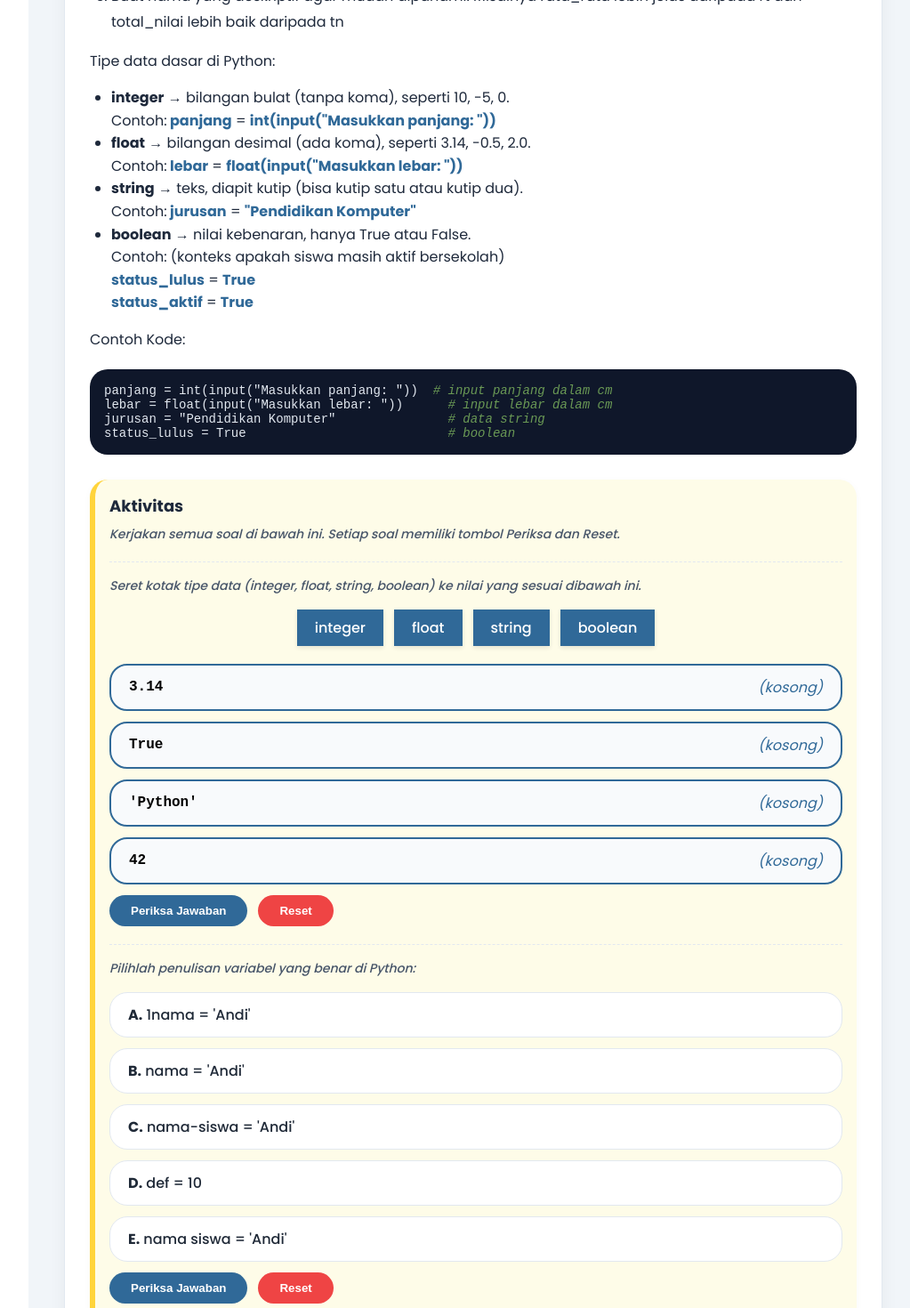
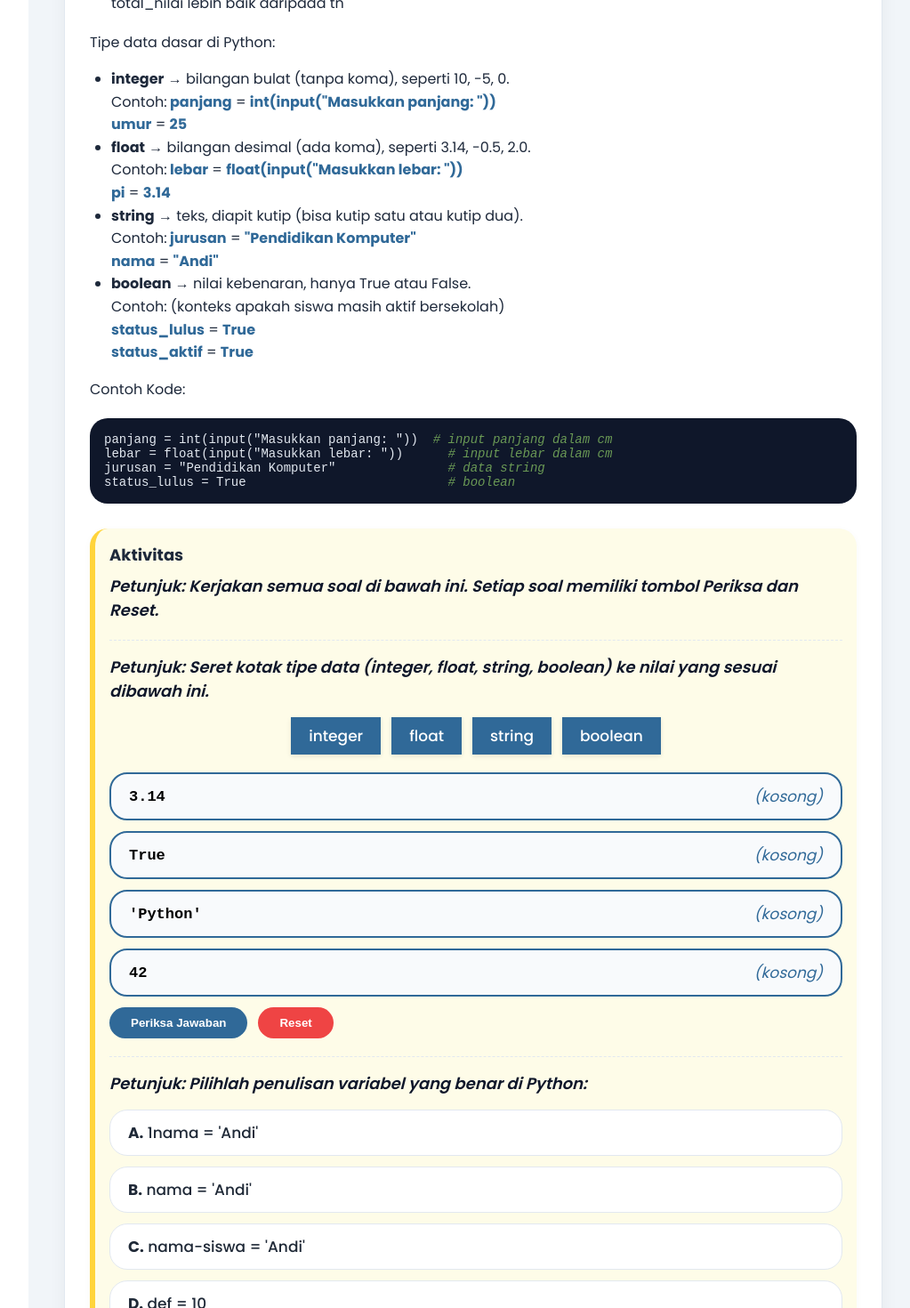
Before and after one commit to Halooci/Lidict, a React (Vite) app: page /Apersepsi in a window 1280 px wide. Shown: the part 1300-2770 px from the top of the page at 89% size, without its empty margins (248-1271 px from the left). Built offline with nearby package versions, Linux system fonts and the light colour scheme; no server answers; the database is empty; sample sign-in values are in the browser's storage.

Commit message:
eksplo upd

```diff
--- a/src/pages/materi/List/OperasiDanManipulasi.jsx
+++ b/src/pages/materi/List/OperasiDanManipulasi.jsx
@@ -1958,8 +1958,10 @@ export default function OperasiManipulasiList() {
             <h2 style={styles.sectionTitle}>Eksplorasi Awal</h2>
             <div style={styles.card}>
               <p style={styles.text}>
-                Sebelum belajar lebih dalam, jawab pertanyaan berikut dengan memilih opsi yang tersedia.
-                <strong style={{ color: "#0d6efd" }}> Materi akan terbuka setelah kedua pertanyaan dijawab.</strong>
+                Sebelum mempelajari lebih dalam, jawab pertanyaan berikut dengan memilih opsi yang tersedia.
+                Eksplorasi awal ini bertujuan untuk mengukur pemahaman awal Anda terhadap materi yang akan dipelajari.
+                Maka dari itu, <strong>jawaban</strong> Anda <strong>tidak harus benar</strong>, jawab sesuai pemahaman Anda.
+                <strong> Materi akan terbuka setelah kedua pertanyaan dijawab.</strong>
                 {isEksplorasiCompleted && " (Anda sudah menyelesaikan eksplorasi ini sebelumnya.)"}
               </p>
               {eksplorasiQuestions.map((q, idx) => {
--- a/src/pages/materi/List/PembuatanAksesElement.jsx
+++ b/src/pages/materi/List/PembuatanAksesElement.jsx
@@ -1284,8 +1284,10 @@ sys.stdout = StringIO()
             <h2 style={styles.sectionTitle}>Eksplorasi Awal</h2>
             <div style={styles.card}>
               <p style={styles.text}>
-                Sebelum belajar lebih dalam, jawab pertanyaan berikut dengan memilih opsi yang tersedia.
-                <strong style={{ color: "#0d6efd" }}> Materi akan terbuka setelah kedua pertanyaan dijawab.</strong>
+                Sebelum mempelajari lebih dalam, jawab pertanyaan berikut dengan memilih opsi yang tersedia.
+                Eksplorasi awal ini bertujuan untuk mengukur pemahaman awal Anda terhadap materi yang akan dipelajari.
+                Maka dari itu, <strong>jawaban</strong> Anda <strong>tidak harus benar</strong>, jawab sesuai pemahaman Anda.
+                <strong> Materi akan terbuka setelah kedua pertanyaan dijawab.</strong>
                 {isEksplorasiCompleted && " (Anda sudah menyelesaikan eksplorasi ini sebelumnya.)"}
               </p>
               {eksplorasiQuestions.map((q, idx) => {
--- a/src/pages/materi/List/PendahuluanList.jsx
+++ b/src/pages/materi/List/PendahuluanList.jsx
@@ -778,7 +778,9 @@ sys.stdout = StringIO()
             <h2 style={styles.sectionTitle}>Eksplorasi Awal</h2>
             <div style={styles.card}>
               <p style={styles.text}>
-                Sebelum mempelajari lebih dalam, jawab pertanyaan berikut dengan memilih opsi yang tersedia. Jawaban <strong>tidak harus benar</strong>, jawab sesuai pemahaman Anda.
+                Sebelum mempelajari lebih dalam, jawab pertanyaan berikut dengan memilih opsi yang tersedia.
+                Eksplorasi awal ini bertujuan untuk mengukur pemahaman awal Anda terhadap materi yang akan dipelajari.
+                Maka dari itu, <strong>jawaban</strong> Anda <strong>tidak harus benar</strong>, jawab sesuai pemahaman Anda.
                 <strong> Materi akan terbuka setelah kedua pertanyaan dijawab.</strong>
                 {isEksplorasiCompleted && " (Anda sudah menyelesaikan eksplorasi ini sebelumnya.)"}
               </p>
--- a/src/pages/materi/NestedList/OperasiNestedList.jsx
+++ b/src/pages/materi/NestedList/OperasiNestedList.jsx
@@ -1044,7 +1044,9 @@ const Eksplorasi = ({ topicName, onComplete }) => {
       <div style={styles.card}>
         <p style={styles.text}>
           Sebelum mempelajari lebih dalam, jawab pertanyaan berikut dengan memilih opsi yang tersedia.
-          <strong style={{ color: "#0d6efd" }}> Materi akan terbuka setelah kedua pertanyaan dijawab.</strong>
+          Eksplorasi awal ini bertujuan untuk mengukur pemahaman awal Anda terhadap materi yang akan dipelajari.
+          Maka dari itu, <strong>jawaban</strong> Anda <strong>tidak harus benar</strong>, jawab sesuai pemahaman Anda.
+          <strong> Materi akan terbuka setelah kedua pertanyaan dijawab.</strong>
           {selected.every(s => s !== null) && " (Anda sudah menyelesaikan eksplorasi ini sebelumnya.)"}
         </p>
         {questions.map((q, idx) => {
--- a/src/pages/materi/NestedList/PembuatanAksesNestedList.jsx
+++ b/src/pages/materi/NestedList/PembuatanAksesNestedList.jsx
@@ -1038,8 +1038,10 @@ const Eksplorasi = ({ topicName, onComplete }) => {
       <h2 style={styles.sectionTitle}>Eksplorasi Awal</h2>
       <div style={styles.card}>
         <p style={styles.text}>
-          Sebelum belajar lebih dalam, jawab pertanyaan berikut dengan memilih opsi yang tersedia.
-          <strong style={{ color: "#0d6efd" }}> Materi akan terbuka setelah kedua pertanyaan dijawab.</strong>
+          Sebelum mempelajari lebih dalam, jawab pertanyaan berikut dengan memilih opsi yang tersedia.
+          Eksplorasi awal ini bertujuan untuk mengukur pemahaman awal Anda terhadap materi yang akan dipelajari.
+          Maka dari itu, <strong>jawaban</strong> Anda <strong>tidak harus benar</strong>, jawab sesuai pemahaman Anda.
+          <strong> Materi akan terbuka setelah kedua pertanyaan dijawab.</strong>
           {selected.every(s => s !== null) && " (Anda sudah menyelesaikan eksplorasi ini sebelumnya.)"}
         </p>
         {questions.map((q, idx) => {
--- a/src/pages/materi/NestedList/PendahuluanNestedList.jsx
+++ b/src/pages/materi/NestedList/PendahuluanNestedList.jsx
@@ -415,7 +415,9 @@ const Eksplorasi = ({ topicName, onComplete }) => {
       <div style={styles.card}>
         <p style={styles.text}>
           Sebelum mempelajari lebih dalam, jawab pertanyaan berikut dengan memilih opsi yang tersedia.
-          <strong style={{ color: "#0d6efd" }}> Materi akan terbuka setelah kedua pertanyaan dijawab.</strong>
+          Eksplorasi awal ini bertujuan untuk mengukur pemahaman awal Anda terhadap materi yang akan dipelajari.
+          Maka dari itu, <strong>jawaban</strong> Anda <strong>tidak harus benar</strong>, jawab sesuai pemahaman Anda.
+          <strong> Materi akan terbuka setelah kedua pertanyaan dijawab.</strong>
           {selected.every(s => s !== null) && " (Anda sudah menyelesaikan eksplorasi ini sebelumnya.)"}
         </p>
         {questions.map((q, idx) => {
--- a/src/pages/materi/PetaKonsep/Apersepsi.jsx
+++ b/src/pages/materi/PetaKonsep/Apersepsi.jsx
@@ -381,11 +381,8 @@ export default function Apersepsi() {
                 <h3 style={styles.heroTitle}>Seperti perjalanan, kita butuh tas yang tepat untuk menyimpan barang-barang</h3>
                 <p style={styles.heroText}>
                   Menyimpan banyak data tanpa struktur akan berantakan. List, Nested List, dan Dictionary adalah <strong>struktur</strong> Python
-                  yang akan mengatur data Anda. Tapi sebelumnya, mari mengingat kembali dasar-dasarnya.
+                  yang akan mengatur data Anda. Tapi sebelumnya, mari mengingat kembali dasar-dasarnya. Simak materi berikut.
                 </p>
-                <div style={styles.heroBadge}>
-                  <span><strong>Variabel</strong></span> <span>|  <strong>Tipe Data</strong>    |</span> <span><strong>Operator</strong></span> <span>|   <strong>Input/Output</strong></span>
-                </div>
               </div>
             </div>
           </section>
@@ -456,18 +453,24 @@ export default function Apersepsi() {
                   <br />
                   Contoh:
                   <strong style={{ color: "#306998" }}> panjang</strong> = <strong style={{ color: "#306998" }}>int(input("Masukkan panjang: "))</strong>
+                  <br />
+                  <strong style={{ color: "#306998" }}> umur</strong> = <strong style={{ color: "#306998" }}>25</strong>
                 </li>
                 <li>
                   <strong>float</strong> → bilangan desimal (ada koma), seperti 3.14, -0.5, 2.0.
                   <br />
                   Contoh:
                   <strong style={{ color: "#306998" }}> lebar</strong> = <strong style={{ color: "#306998" }}> float(input("Masukkan lebar: "))</strong>
+                  <br />
+                  <strong style={{ color: "#306998" }}> pi</strong> = <strong style={{ color: "#306998" }}>3.14</strong>
                 </li>
                 <li>
                   <strong>string</strong> → teks, diapit kutip (bisa kutip satu atau kutip dua).
                   <br />
                   Contoh:
                   <strong style={{ color: "#306998" }}> jurusan</strong> = <strong style={{ color: "#306998" }}>"Pendidikan Komputer"</strong>
+                  <br />
+                  <strong style={{ color: "#306998" }}> nama</strong> = <strong style={{ color: "#306998" }}>"Andi"</strong>
                 </li>
                 <li>
                   <strong>boolean</strong> → nilai kebenaran, hanya True atau False.
@@ -491,12 +494,11 @@ status_lulus = True                           # boolean`)}
               {/* AKTIVITAS 1 - GABUNGAN */}
               <div style={styles.activityWrapper}>
                 <div style={styles.activityTitle}>Aktivitas</div>
-                <p style={styles.instruction}>Kerjakan semua soal di bawah ini. Setiap soal memiliki tombol Periksa dan Reset.</p>
+                <p style={styles.instruction}>Petunjuk: Kerjakan semua soal di bawah ini. Setiap soal memiliki tombol Periksa dan Reset.</p>
 
                 {/* Soal 1.1 - Drag & Drop */}
                 <div style={styles.subActivity}>
-                  {/* <p style={styles.subLabel}>Soal 1: Cocokkan Tipe Data</p> */}
-                  <p style={styles.instruction}>Seret kotak tipe data (integer, float, string, boolean) ke nilai yang sesuai dibawah ini.</p>
+                  <p style={styles.instruction}>Petunjuk: Seret kotak tipe data (integer, float, string, boolean) ke nilai yang sesuai dibawah ini.</p>
                   <div style={styles.dragContainer}>
                     <div style={styles.dragItems}>
                       {dragItems.map((item) => (
@@ -541,8 +543,7 @@ status_lulus = True                           # boolean`)}
 
                 {/* Soal 1.2 - Pilihan Ganda */}
                 <div style={styles.subActivity}>
-                  {/* <p style={styles.subLabel}>Soal 2: Aturan Penulisan Variabel</p> */}
-                  <p style={styles.instruction}>Pilihlah penulisan variabel yang benar di Python:</p>
+                  <p style={styles.instruction}>Petunjuk: Pilihlah penulisan variabel yang benar di Python:</p>
                   <div style={styles.options}>
                     {varPilihanOptions.map((opt, idx) => (
                       <div
@@ -567,9 +568,7 @@ status_lulus = True                           # boolean`)}
 
                 {/* Soal 1.3 - Input Tipe Data */}
                 <div style={styles.subActivity}>
-                  {/* <p style={styles.subLabel}>Soal 3: Tipe Data dari Nilai</p> */}
-                  <p style={styles.instruction}>(Tulis jawaban dalam huruf kecil contoh : string/integer/float/boolean)</p>
-                  <p style={styles.instruction}>Tipe data dari nilai 5 adalah ....</p>
+                  <p style={styles.instruction}>Petunjuk: Tulis jawaban dalam huruf kecil (contoh: string/integer/float/boolean). Tipe data dari nilai 5 adalah ....</p>
                   <div style={styles.inputGroup}>
                     <input
                       type="text"
@@ -622,12 +621,11 @@ status_lulus = True                           # boolean`)}
               {/* AKTIVITAS 2 - GABUNGAN */}
               <div style={styles.activityWrapper}>
                 <div style={styles.activityTitle}>Aktivitas</div>
-                <p style={styles.instruction}>Kerjakan semua soal di bawah ini. Setiap soal memiliki tombol Periksa dan Reset.</p>
+                <p style={styles.instruction}>Petunjuk: Kerjakan semua soal di bawah ini. Setiap soal memiliki tombol Periksa dan Reset.</p>
 
                 {/* Soal 2.1 - Pembagian Bulat */}
                 <div style={styles.subActivity}>
-                  {/* <p style={styles.subLabel}>Soal 1: Pembagian Bulat</p> */}
-                  <p style={styles.instruction}>Hasil dari 15 // 4 adalah ….</p>
+                  <p style={styles.instruction}>Petunjuk: Hasil dari 15 // 4 adalah ….</p>
                   <div style={styles.options}>
                     {operatorOptions.map((opt, idx) => (
                       <div
@@ -652,8 +650,7 @@ status_lulus = True                           # boolean`)}
 
                 {/* Soal 2.2 - Modulus */}
                 <div style={styles.subActivity}>
-                  {/* <p style={styles.subLabel}>Soal 2: Sisa Bagi (Modulus)</p> */}
-                  <p style={styles.instruction}>Hasil dari 7 % 3 adalah ….</p>
+                  <p style={styles.instruction}>Petunjuk: Hasil dari 7 % 3 adalah ….</p>
                   <div style={styles.options}>
                     {modulusOptions.map((opt, idx) => (
                       <div
@@ -678,9 +675,7 @@ status_lulus = True                           # boolean`)}
 
                 {/* Soal 2.3 - Pangkat */}
                 <div style={styles.subActivity}>
-                  {/* <p style={styles.subLabel}>Soal 3: Operator Pangkat</p> */}
-                  <p style={styles.instruction}>(Tulis jawabannya dengan angka)</p>
-                  <p style={styles.instruction}>Hasil dari 3 ** 3 adalah ….</p>
+                  <p style={styles.instruction}>Petunjuk: Tulis jawabannya dengan angka. Hasil dari 3 ** 3 adalah ….</p>
                   <div style={styles.inputGroup}>
                     <input
                       type="text"
@@ -723,12 +718,11 @@ umur = int(input("Umur: "))     # konversi ke integer`)}
               {/* AKTIVITAS 3 - GABUNGAN */}
               <div style={styles.activityWrapper}>
                 <div style={styles.activityTitle}>Aktivitas</div>
-                <p style={styles.instruction}>Kerjakan semua soal di bawah ini. Setiap soal memiliki tombol Periksa dan Reset.</p>
+                <p style={styles.instruction}>Petunjuk: Kerjakan semua soal di bawah ini. Setiap soal memiliki tombol Periksa dan Reset.</p>
 
                 {/* Soal 3.1 - Konversi ke Integer */}
                 <div style={styles.subActivity}>
-                  {/* <p style={styles.subLabel}>Soal 1: Konversi ke Integer</p> */}
-                  <p style={styles.instruction}>Lengkapi kode agar variabel nim bertipe integer:<br /> <code>nim = ______(input("NIM: "))</code></p>
+                  <p style={styles.instruction}>Petunjuk: Lengkapi kode agar variabel nim bertipe integer:<br /> <code>nim = ______(input("NIM: "))</code></p>
                   <div style={styles.inputGroup}>
                     <input
                       type="text"
@@ -745,8 +739,7 @@ umur = int(input("Umur: "))     # konversi ke integer`)}
 
                 {/* Soal 3.2 - Fungsi Output */}
                 <div style={styles.subActivity}>
-                  {/* <p style={styles.subLabel}>Soal 2: Fungsi Output</p> */}
-                  <p style={styles.instruction}>Fungsi yang benar untuk menampilkan teks ke layar adalah ....</p>
+                  <p style={styles.instruction}>Petunjuk: Fungsi yang benar untuk menampilkan teks ke layar adalah ....</p>
                   <div style={styles.options}>
                     {outputOptions.map((opt, idx) => (
                       <div
@@ -771,8 +764,7 @@ umur = int(input("Umur: "))     # konversi ke integer`)}
 
                 {/* Soal 3.3 - Mencetak Variabel */}
                 <div style={styles.subActivity}>
-                  {/* <p style={styles.subLabel}>Soal 3: Mencetak Variabel</p> */}
-                  <p style={styles.instruction}>Semisal user menginput namanya Andi, lengkapi agar program mencetak "Halo Andi". Tulis variabel yang tepat.</p>
+                  <p style={styles.instruction}>Petunjuk: Semisal user menginput namanya Andi, lengkapi agar program mencetak "Halo Andi". Tulis variabel yang tepat.</p>
                   <pre style={styles.codeBlockSmall}>{`nama = input("Nama: ")
 print("Halo", ______)`}</pre>
                   <div style={styles.inputGroup}>
@@ -936,7 +928,13 @@ const styles = {
   tableCell: { padding: "12px 16px", fontSize: "14px", color: "#1e293b" },
   activityWrapper: { marginTop: "28px", padding: "16px", backgroundColor: "#fefce8", borderRadius: "20px", borderLeft: "6px solid #FFD43B", boxShadow: "0 2px 8px rgba(0,0,0,0.03)" },
   activityTitle: { fontWeight: "700", fontSize: "18px", marginBottom: "8px", color: "#1e293b" },
-  instruction: { fontSize: "14px", color: "#475569", marginBottom: "16px", fontStyle: "italic", fontWeight: "500" },
+  instruction: {
+    fontSize: "18px",
+    color: "#0f172a",
+    marginBottom: "16px",
+    fontWeight: "600",
+    fontStyle: "italic",
+  },
   subActivity: { marginTop: "20px", paddingTop: "16px", borderTop: "1px dashed #e2e8f0" },
   subLabel: { fontWeight: "600", fontSize: "15px", color: "#1e293b", marginBottom: "8px" },
   dragContainer: { display: "flex", flexDirection: "column", gap: "20px" },
@@ -952,6 +950,7 @@ const styles = {
     boxShadow: "0 2px 5px rgba(0,0,0,0.1)",
     transition: "opacity 0.2s",
     display: "inline-block",
+    fontSize: "17px",
   },
   dropZones: { display: "flex", flexDirection: "column", gap: "12px" },
   dropZone: {
@@ -964,12 +963,21 @@ const styles = {
     borderWidth: "2px",
     borderStyle: "solid",
   },
-  targetValue: { fontWeight: "bold", fontFamily: "monospace", fontSize: "16px" },
-  dropAnswer: { color: "#306998", fontStyle: "italic" },
+  targetValue: { fontWeight: "bold", fontFamily: "monospace", fontSize: "17px" },
+  dropAnswer: { color: "#306998", fontStyle: "italic", fontSize: "17px" },
   options: { display: "flex", flexDirection: "column", gap: "12px" },
-  option: { padding: "12px 20px", borderRadius: "20px", cursor: "pointer", border: "1px solid #e2e8f0", background: "#fff", fontWeight: "500", transition: "all 0.2s" },
+  option: {
+    padding: "12px 20px",
+    borderRadius: "20px",
+    cursor: "pointer",
+    border: "1px solid #e2e8f0",
+    background: "#fff",
+    fontWeight: "500",
+    transition: "all 0.2s",
+    fontSize: "17px",
+  },
   inputGroup: { display: "flex", gap: "12px", alignItems: "center", flexWrap: "wrap" },
-  inputText: { flex: "1", padding: "12px 16px", borderRadius: "20px", border: "1px solid #cbd5e1", fontSize: "16px", fontFamily: "monospace" },
+  inputText: { flex: "1", padding: "12px 16px", borderRadius: "20px", border: "1px solid #cbd5e1", fontSize: "18px", fontFamily: "monospace" },
   checkButton: { background: "#306998", color: "white", border: "none", padding: "10px 24px", borderRadius: "40px", cursor: "pointer", fontWeight: "600", transition: "0.2s" },
   resetButton: { background: "#ef4444", color: "white", border: "none", padding: "10px 24px", borderRadius: "40px", cursor: "pointer", fontWeight: "600", transition: "0.2s" },
   buttonGroup: { display: "flex", gap: "12px", marginTop: "12px", flexWrap: "wrap" },
--- a/src/pages/materi/dictionary/PembuatanAksesElementDictionary.jsx
+++ b/src/pages/materi/dictionary/PembuatanAksesElementDictionary.jsx
@@ -822,7 +822,9 @@ _buffer.getvalue()
             <div style={styles.card}>
               <p style={styles.text}>
                 Sebelum mempelajari lebih dalam, jawab pertanyaan berikut dengan memilih opsi yang tersedia.
-                <strong style={{ color: "#0d6efd" }}> Materi akan terbuka setelah ketiga pertanyaan dijawab.</strong>
+                Eksplorasi awal ini bertujuan untuk mengukur pemahaman awal Anda terhadap materi yang akan dipelajari.
+                Maka dari itu, <strong>jawaban</strong> Anda <strong>tidak harus benar</strong>, jawab sesuai pemahaman Anda.
+                <strong> Materi akan terbuka setelah kedua pertanyaan dijawab.</strong>
                 {isEksplorasiCompleted && " (Anda sudah menyelesaikan eksplorasi ini sebelumnya.)"}
               </p>
               {eksplorasiQuestions.map((q, idx) => {
--- a/src/pages/materi/dictionary/PendahuluanDictionary.jsx
+++ b/src/pages/materi/dictionary/PendahuluanDictionary.jsx
@@ -442,8 +442,10 @@ export default function PendahuluanDictionary() {
             <h2 style={styles.sectionTitle}>Eksplorasi</h2>
             <div style={styles.card}>
               <p style={styles.text}>
-                Sebelum mempelajari materi lebih dalam, jawab pertanyaan berikut dengan memilih opsi yang tersedia.
-                <strong style={{ color: "#0d6efd" }}> Materi akan terbuka setelah ketiga pertanyaan dijawab.</strong>
+                Sebelum mempelajari lebih dalam, jawab pertanyaan berikut dengan memilih opsi yang tersedia.
+                Eksplorasi awal ini bertujuan untuk mengukur pemahaman awal Anda terhadap materi yang akan dipelajari.
+                Maka dari itu, <strong>jawaban</strong> Anda <strong>tidak harus benar</strong>, jawab sesuai pemahaman Anda.
+                <strong> Materi akan terbuka setelah kedua pertanyaan dijawab.</strong>
                 {isEksplorasiCompleted && " (Anda sudah menyelesaikan eksplorasi ini sebelumnya.)"}
               </p>
               {eksplorasiQuestions.map((q, idx) => {
```
Also changed, not shown: src/pages/materi/dictionary/ManipulasiDictionary.jsx (+3 -4 lines).
